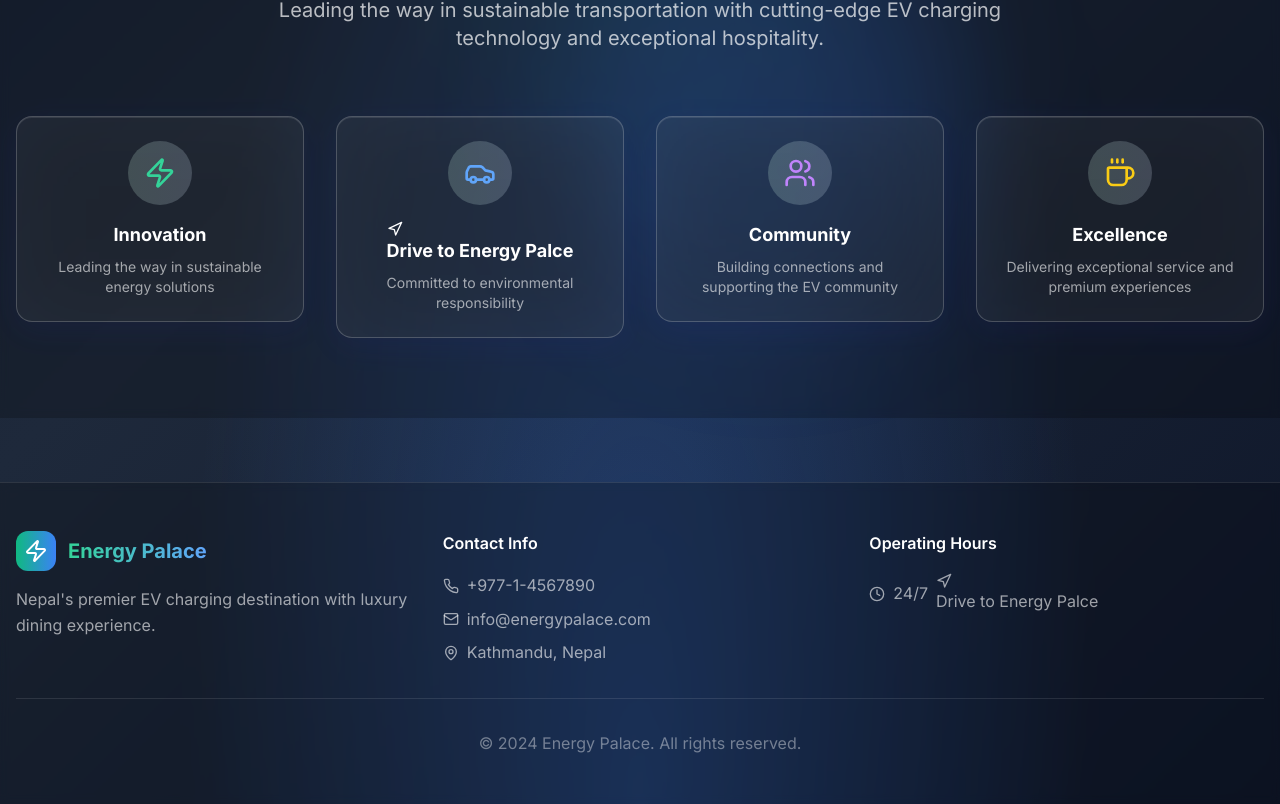
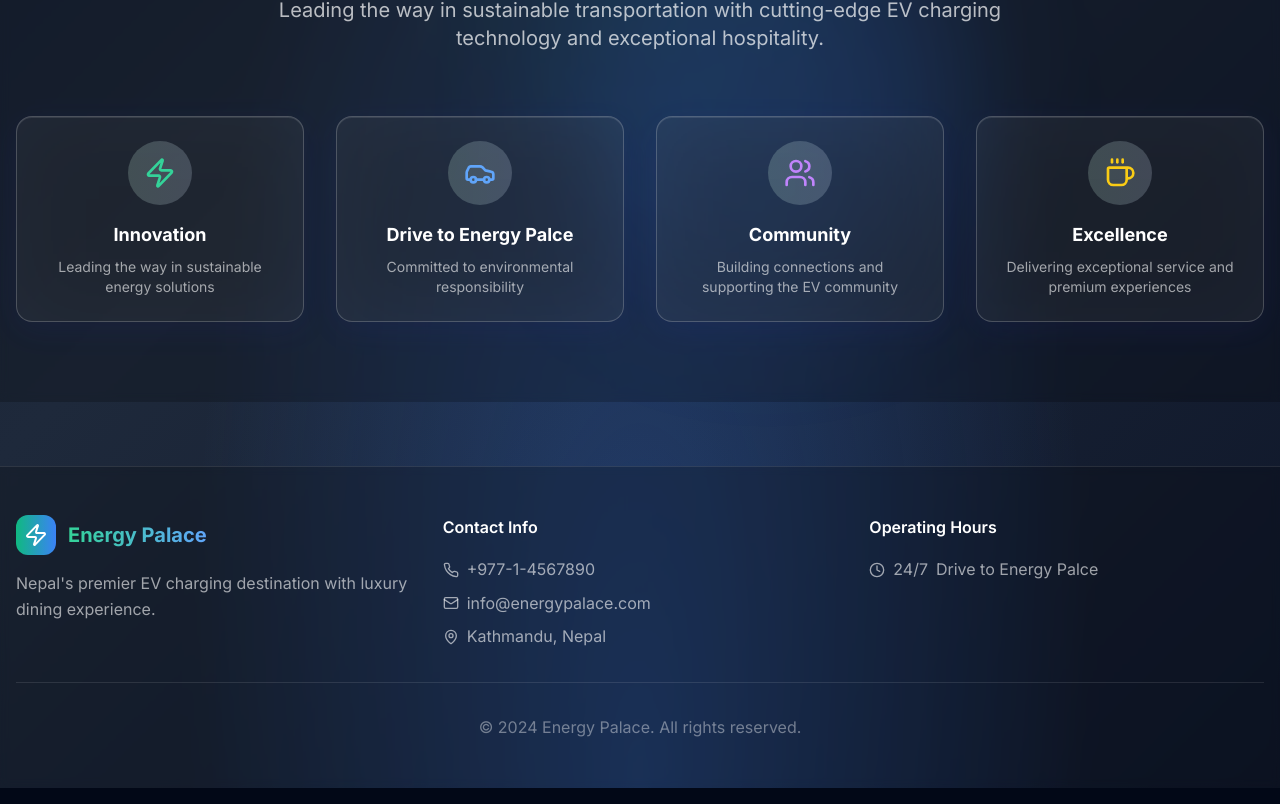
Before and after one commit to epplsbs/energy-palace-hub, a React (Vite) app: page / in a window 1280 px wide. Shown: the part 1150-1954 px from the top of the page. Built offline with nearby package versions, Linux system fonts and the light colour scheme; no server answers; the database is empty.

Commit message:
Update LocationDisplay.tsx

```diff
--- a/src/components/LocationDisplay.tsx
+++ b/src/components/LocationDisplay.tsx
@@ -65,7 +65,6 @@ const LocationDisplay = () => {
         <button
           onClick={openDirections}
         >
-          <Navigation className="h-4 w-4 mr-2" />
           Drive to Energy Palce
         </button>
   );
```
